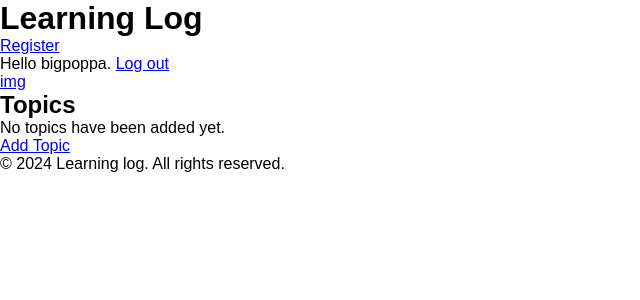
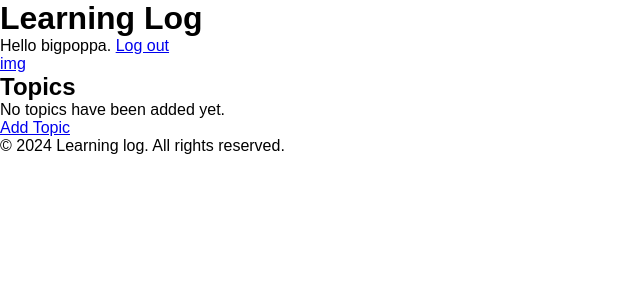
Before and after one commit to brianwaw/learning_log, a Django app: page / in a window 1280 px wide. Shown: the top 300 px of the page, without its empty margins (0-640 px from the left). Run offline with Django 4.2, Linux system fonts and the light colour scheme; a user stored in the database is signed in; data comes from the database, SQL or seed files in the repository; both versions use the stored data as it was after the commit.

```diff
--- a/learning_logs/models.py
+++ b/learning_logs/models.py
@@ -8,6 +8,7 @@ class Topic(models.Model):
     text = models.CharField(max_length=200)
     date_added = models.DateTimeField(auto_now_add=True)
     owner = models.ForeignKey(User, on_delete=models.CASCADE)
+
     def __str__(self):
         """String representation of Topic model"""
         return self.text
--- a/learning_logs/templates/learning_logs/base.html
+++ b/learning_logs/templates/learning_logs/base.html
@@ -12,7 +12,6 @@
     <h1>Learning Log</h1>
     <nav>
       <ul>
-        <li><a href="#">Register</a></li>
         {% if user.is_authenticated %}
           Hello {{user.username}}.
         <a href="{% url 'users:logout' %}">Log out</a>
--- a/learning_logs/views.py
+++ b/learning_logs/views.py
@@ -61,8 +61,8 @@ def add_entry(request, topic_name):
     if request.method == 'POST':
         entry_form = TopicalEntry(request.POST)
         if entry_form.is_valid():
-            entry = entry_form.save(commit=False) #instance for Entry model
-            topic = get_object_or_404(Topic, text=topic_name)# instance for Topic model due to the foreign key aspect
+            entry = entry_form.save(commit=False)  # instance for Entry model
+            topic = get_object_or_404(Topic, text=topic_name)  # instance for Topic model due to the foreign key aspect
             entry.topic = topic
             entry.save()
             return redirect('learning_logs:topic', topic_name=topic.text)
```
Also changed, not shown: db.sqlite3.
